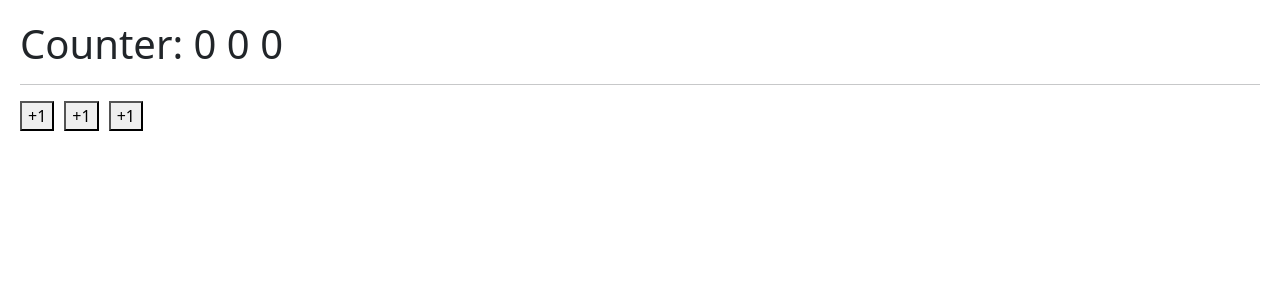
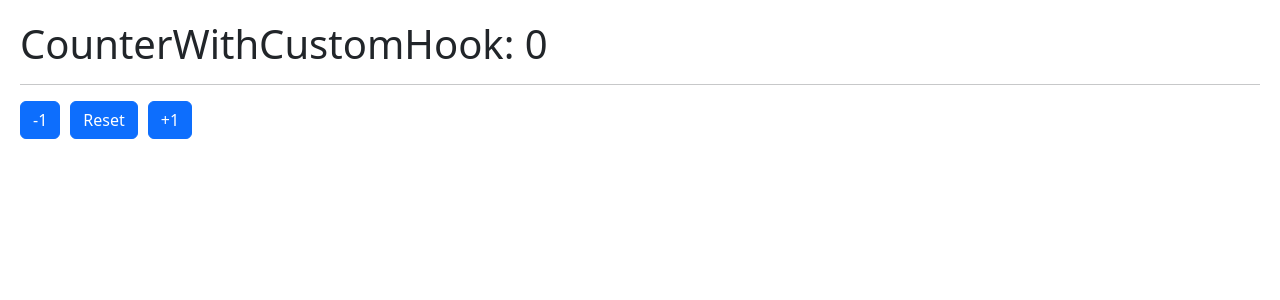
Before and after one commit to hernanfuria/react-hooks-app, a React (Vite) app: page / in a window 1280 px wide. Shown: the top 300 px of the page. Built offline with nearby package versions, Linux system fonts and the light colour scheme.

Commit message:
Revision del useCounter custom hook

```diff
--- /dev/null
+++ b/src/01-useState/CounterWithCustomHook.jsx
@@ -0,0 +1,15 @@
+import { useCounter } from '../hooks/useCounter';
+
+export const CounterWithCustomHook = () => {
+    const { counter, decrement, reset, increment } = useCounter()
+
+    return (
+        <>
+            <h1>CounterWithCustomHook: { counter }</h1>
+            <hr />
+            <button className="btn btn-primary" onClick={() => decrement(2)}>-1</button>
+            <button className="btn btn-primary" onClick={reset}>Reset</button>
+            <button className="btn btn-primary" onClick={() => increment(2)}>+1</button>
+        </>
+    )
+}
--- /dev/null
+++ b/src/hooks/useCounter.js
@@ -0,0 +1,29 @@
+import { useState } from "react"
+
+export const useCounter = ( initialValue = 0 ) => {
+    const [counter, setCounter] = useState( initialValue );
+
+    const decrement = (value = 2) => {
+        // if (counter === 0) return;
+        (counter > 0) && setCounter(counter - value);
+    }
+
+    const reset = () => {
+        setCounter(initialValue);
+    }
+
+    const increment = (value = 2) => {
+        setCounter(counter + value);
+    }
+
+
+
+
+
+    return {
+        counter,
+        decrement,
+        reset,
+        increment,
+    }
+}
--- a/src/main.jsx
+++ b/src/main.jsx
@@ -1,11 +1,12 @@
 import React from 'react'
 import ReactDOM from 'react-dom/client'
 // import { HooksApp } from './components/HooksApp.jsx'
+// import { CounterApp } from './01-useState/CounterApp.jsx'
+import { CounterWithCustomHook } from './01-useState/CounterWithCustomHook.jsx'
 import './index.css'
-import { CounterApp } from './01-useState/CounterApp.jsx'
 
 ReactDOM.createRoot(document.getElementById('root')).render(
   <React.StrictMode>
-    <CounterApp />
+    <CounterWithCustomHook />
   </React.StrictMode>,
 )
```
